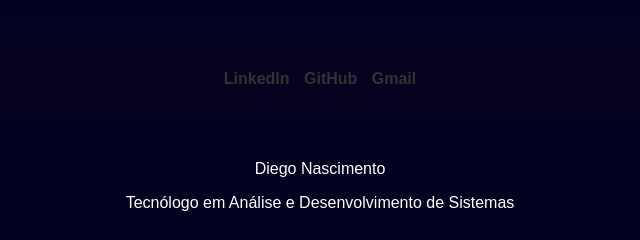
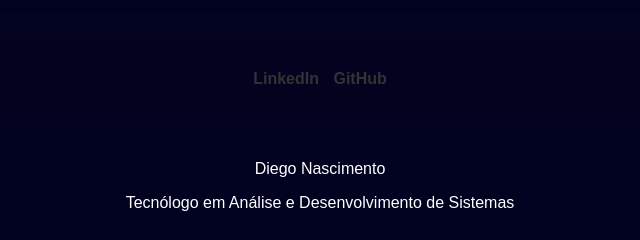
Before and after one commit to DVALENASCIMENTO/taskTime_Pro.Project, a plain HTML site: page index.html in a window 1280 px wide. Shown: the part 602-842 px from the top of the page, 320-960 px from the left. Drawn offline with Linux system fonts and the light colour scheme.

Commit message:
Update index.html

```diff
--- a/index.html
+++ b/index.html
@@ -4,16 +4,14 @@
     <meta charset="UTF-8">
     <meta name="viewport" content="width=device-width, initial-scale=1.0">
     <title>TaskTime Pro</title>
-    <link rel="stylesheet" href="css/styles.css"> <!-- Arquivo CSS para estilos -->
+    <link rel="stylesheet" href="css/styles.css">
     <link rel="stylesheet" href="https://fonts.googleapis.com/css2?family=Poppins:wght@400;700&display=swap">
-
 </head>
 <body>
     <header>
         <h1>TaskTime Pro</h1>
     </header>
     <main>
-
         <div class="pomodoro-timer">
             <h2>Temporizador Pomodoro</h2>
             <div class="timer-container">
@@ -23,9 +21,8 @@
                 <div class="timer-display" id="timer">25:00</div>
             </div>
             <div class="progress-bar-container">
-    <div class="progress-bar"></div>
-</div>
-
+                <div class="progress-bar"></div>
+            </div>
             <div class="timer-buttons">
                 <button id="start-btn">Iniciar</button>
                 <button id="pause-btn">Pausar</button>
@@ -45,14 +42,12 @@
         <ul class="contacts-list">
             <li><a href="http://www.linkedin.com/in/diego-vale-do-nascimento-48212215b/" target="_blank">LinkedIn</a></li>
             <li><a href="https://github.com/DVALENASCIMENTO" target="_blank">GitHub</a></li>
-            <li><a href="mailto:devalecode@gmail.com">Gmail</a></li>
         </ul>
     </section>
-
     <footer>
         <p>Diego Nascimento</p>
         <p>Tecnólogo em Análise e Desenvolvimento de Sistemas</p>
     </footer>
-    <script src="js/script.js"></script> <!-- Arquivo JavaScript para funcionalidades -->
+    <script src="js/script.js"></script>
 </body>
 </html>
```
